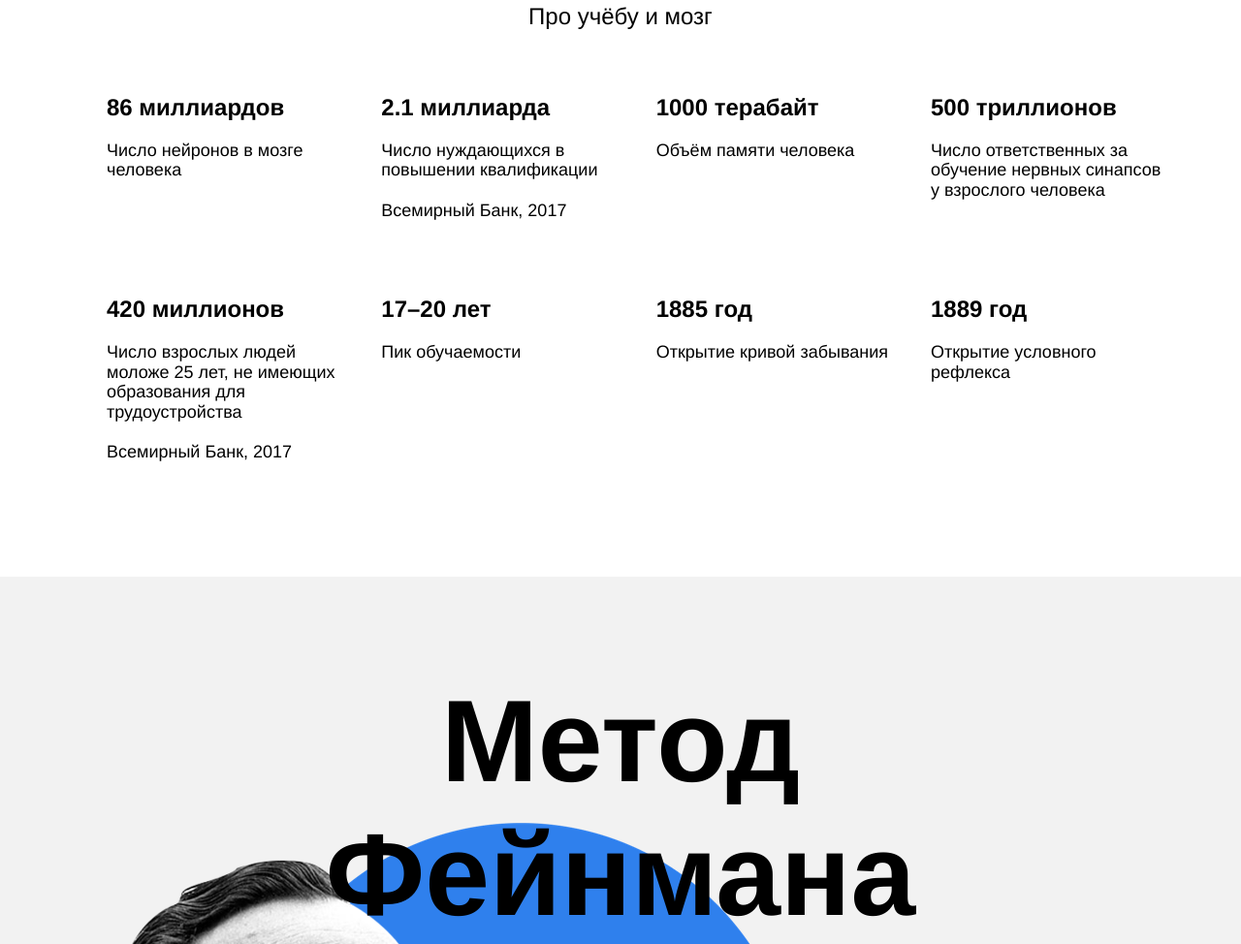
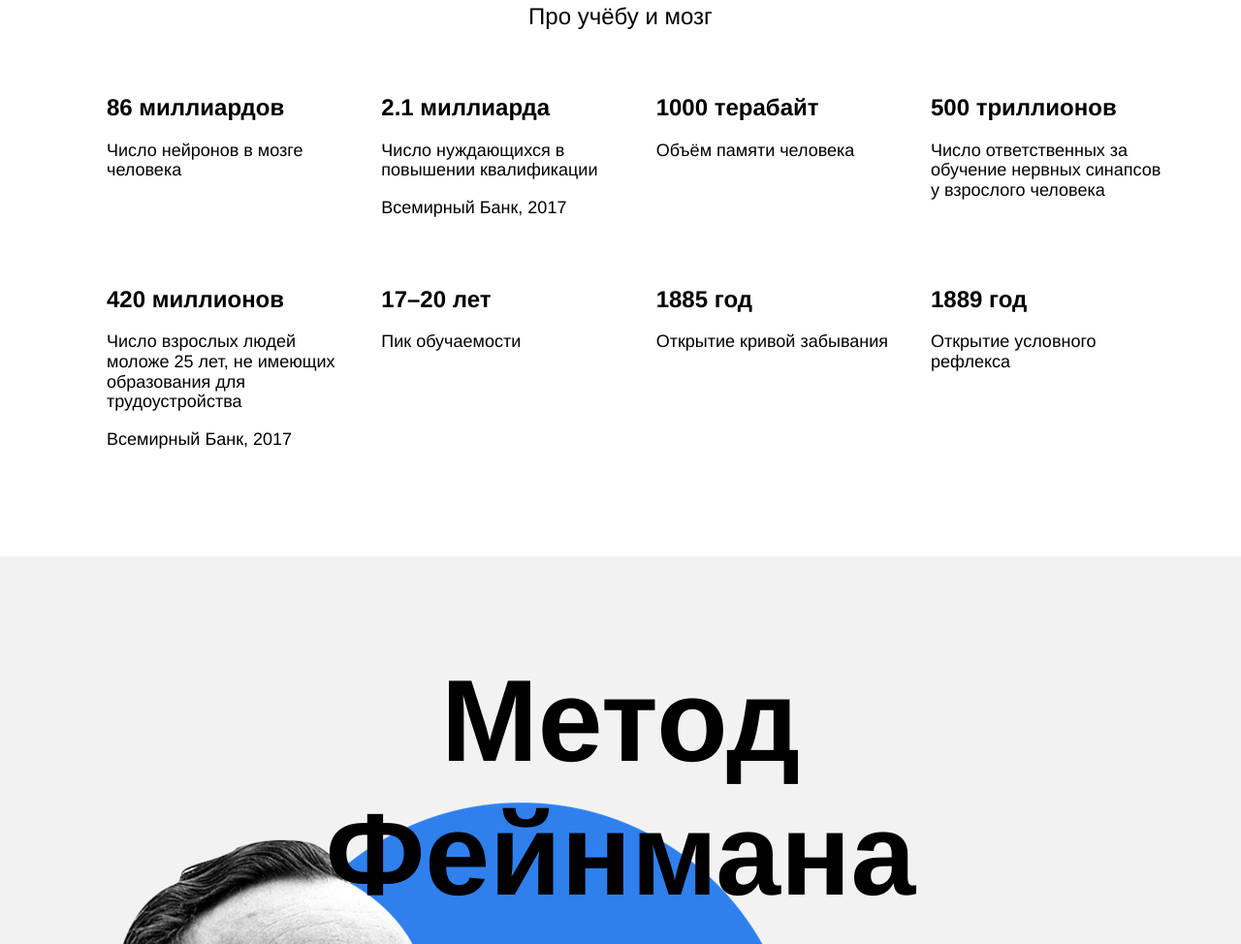
Before and after one commit to SergeyGetmanskiy/how-to-learn, a plain HTML site: page index.html in a window 1280 px wide. Shown: the part 1504-2478 px from the top of the page at 97% size. Drawn offline with Linux system fonts and the light colour scheme.

Commit message:
My second commit

```diff
--- a/index.html
+++ b/index.html
@@ -42,8 +42,8 @@
           </li>
           <li class="table__cell">
             <h3 class="table__cell_heading">2.1 миллиарда</h3>
-            <p class="table__cell_text">Число нуждающихся в повышении квалификации
-              <br><br> Всемирный Банк, 2017</p>
+            <p class="table__cell_text">Число нуждающихся в повышении квалификации</p>
+            <p class="table__cell_text">Всемирный Банк, 2017</p>
           </li>
           <li class="table__cell">
             <h3 class="table__cell_heading">1000 терабайт</h3>
@@ -55,8 +55,8 @@
           </li>
           <li class="table__cell">
             <h3 class="table__cell_heading">420 миллионов</h3>
-            <p class="table__cell_text">Число взрослых людей моложе 25 лет, не имеющих образования для трудоустройства
-              <br><br>Всемирный Банк, 2017</p>
+            <p class="table__cell_text">Число взрослых людей моложе 25 лет, не имеющих образования для трудоустройства</p>
+            <p class="table__cell_text">Всемирный Банк, 2017</p>
           </li>
           <li class="table__cell">
             <h3 class="table__cell_heading">17–20 лет</h3>
--- a/styles/style.css
+++ b/styles/style.css
@@ -169,6 +169,7 @@
   height: 1.2;
   font-size: 18px;
   font-weight: normal;
+  margin-bottom: 10px;
 }
 
 .feynman {
```
